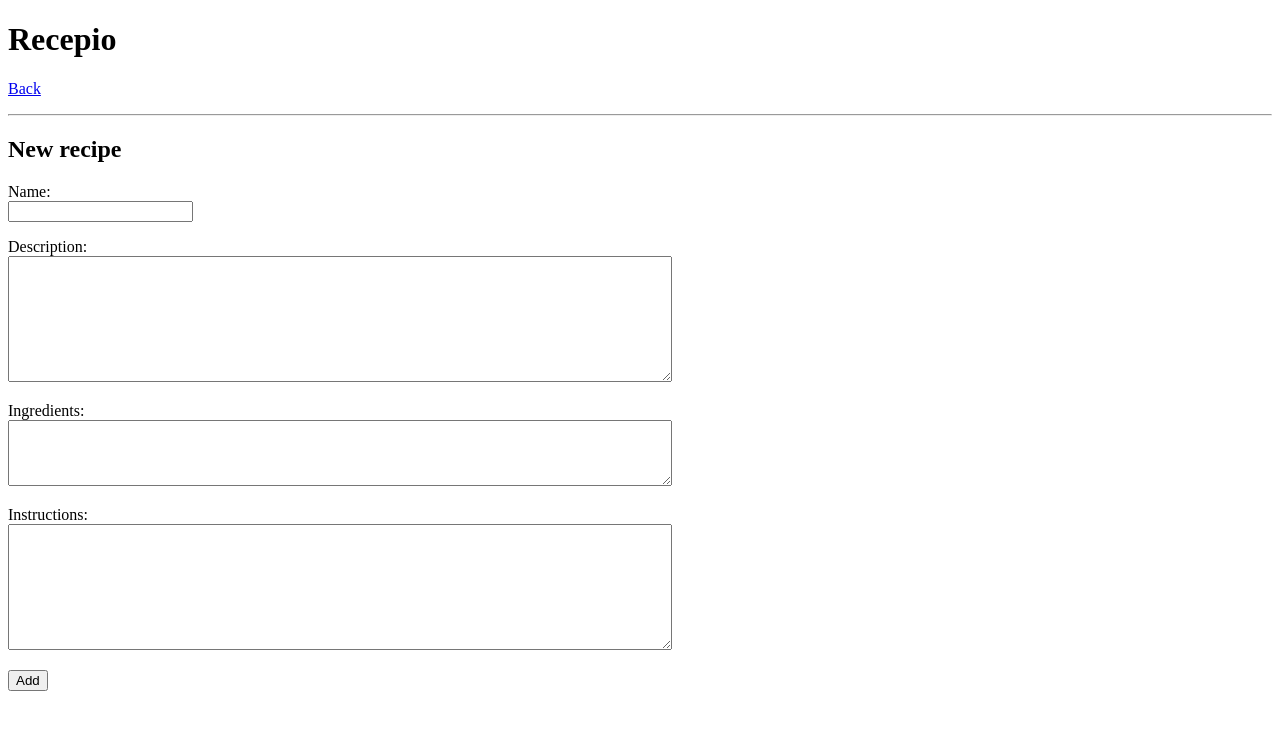
After one commit to dopamiini/food-recipes, a Flask app: page /new_recipe in a window 1280 px wide. The commit adds this page. Shown: the top 730 px of the page. Run offline with Flask 3, Linux system fonts and the light colour scheme.

Commit message:
Added functionality to add recipes.

```diff
--- a/app.py
+++ b/app.py
@@ -12,6 +12,21 @@ def index():
     message = session.pop("message", None)
     message_type = session.pop("message_type", None)
     return render_template("index.html", message=message, message_type=message_type)
+
+@app.route("/new_recipe")
+def new_recipe():
+    return render_template("new_recipe.html")
+
+@app.route("/create_recipe", methods=["POST"])
+def create_recipe():
+    title = request.form["title"]
+    description = request.form["description"]
+    ingredients = request.form["ingredients"]
+    instructions = request.form["instructions"]
+    user_id = session["user_id"]
+    sql = "INSERT INTO recipes (user_id, title, description, ingredients, instructions) VALUES (?, ?, ?, ?, ?)"
+    db.execute(sql, [user_id, title, description, ingredients, instructions])
+    return redirect("/")
 
 @app.route("/register")
 def register():
@@ -55,17 +70,19 @@ def login():
         username = request.form["username"]
         password = request.form["password"]
 
-        sql = "SELECT password_hash FROM users WHERE username = ?"
-        rows = db.query(sql, [username])
+        sql = "SELECT id, password_hash FROM users WHERE username = ?"
+        res = db.query(sql, [username])
 
-        if len(rows) != 1:
+        if len(res) != 1:
             session["message"] = "Error: Incorrect username or password!"
             session["message_type"] = "error"
             return redirect("/login")
 
-        password_hash = rows[0]["password_hash"]
+        user_id = res[0]["id"]
+        password_hash = res[0]["password_hash"]
 
         if check_password_hash(password_hash, password):
+            session["user_id"] = user_id
             session["username"] = username
             return redirect("/")
         else:
@@ -75,5 +92,6 @@ def login():
 
 @app.route("/logout")
 def logout():
+    del session["user_id"]
     del session["username"]
     return redirect("/")
--- a/templates/index.html
+++ b/templates/index.html
@@ -15,6 +15,9 @@
     <a href="/logout">Logout</a>
   </p>
   <hr>
+  <p>
+    <a href="/new_recipe">Add recipe</a>
+  </p>
   {% else %}
   <p>
     <a href="/login">Sign in</a> |
--- /dev/null
+++ b/templates/new_recipe.html
@@ -0,0 +1,38 @@
+<!DOCTYPE html>
+<html>
+
+<head>
+  <title>New Recipe</title>
+  <link rel="stylesheet" href="{{ url_for('static', filename='main.css') }}">
+</head>
+
+<body>
+  <h1>Recepio</h1>
+  <p><a href="/">Back</a></p>
+  <hr>
+  {% if message %}
+    <p id="message" class="{{ message_type }}">{{ message }}</p>
+  {% endif %}
+  <h2>New recipe</h2>
+  <form action="/create_recipe" method="post">
+    <p>
+      Name: <br/>
+      <input type="text" name="title"/>
+    </p>
+    <p>
+      Description: <br />
+      <textarea name="description" rows="8" cols="80"></textarea>
+    </p>
+    <p>
+      Ingredients: <br />
+      <textarea name="ingredients" rows="4" cols="80"></textarea>
+    </p>
+    <p>
+      Instructions: <br />
+      <textarea name="instructions" rows="8" cols="80"></textarea>
+    </p>
+    <input type="submit" value="Add" />
+  </form>
+</body>
+
+</html>
```
Also changed, not shown: schema.sql (+12 -2 lines).
